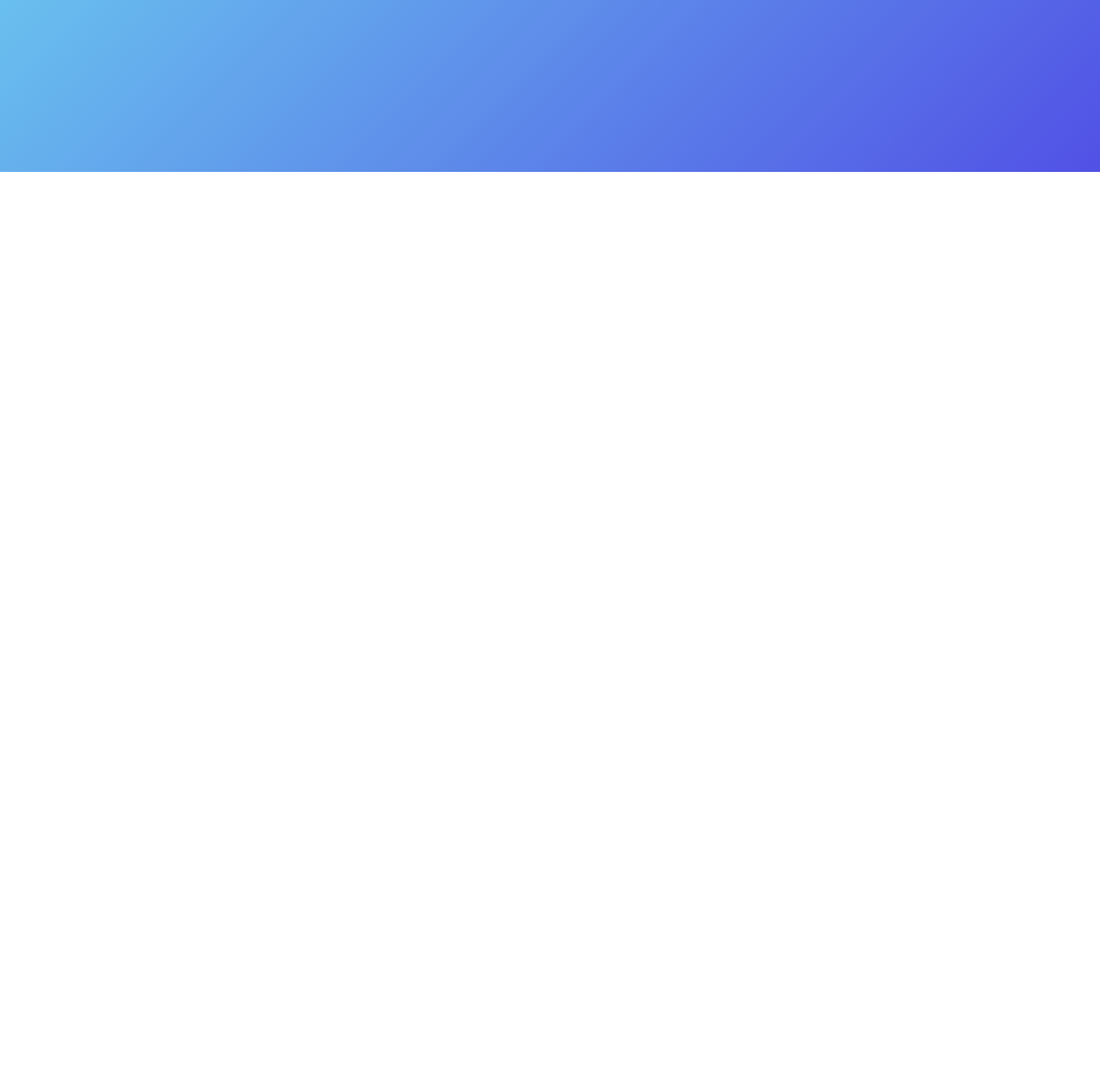
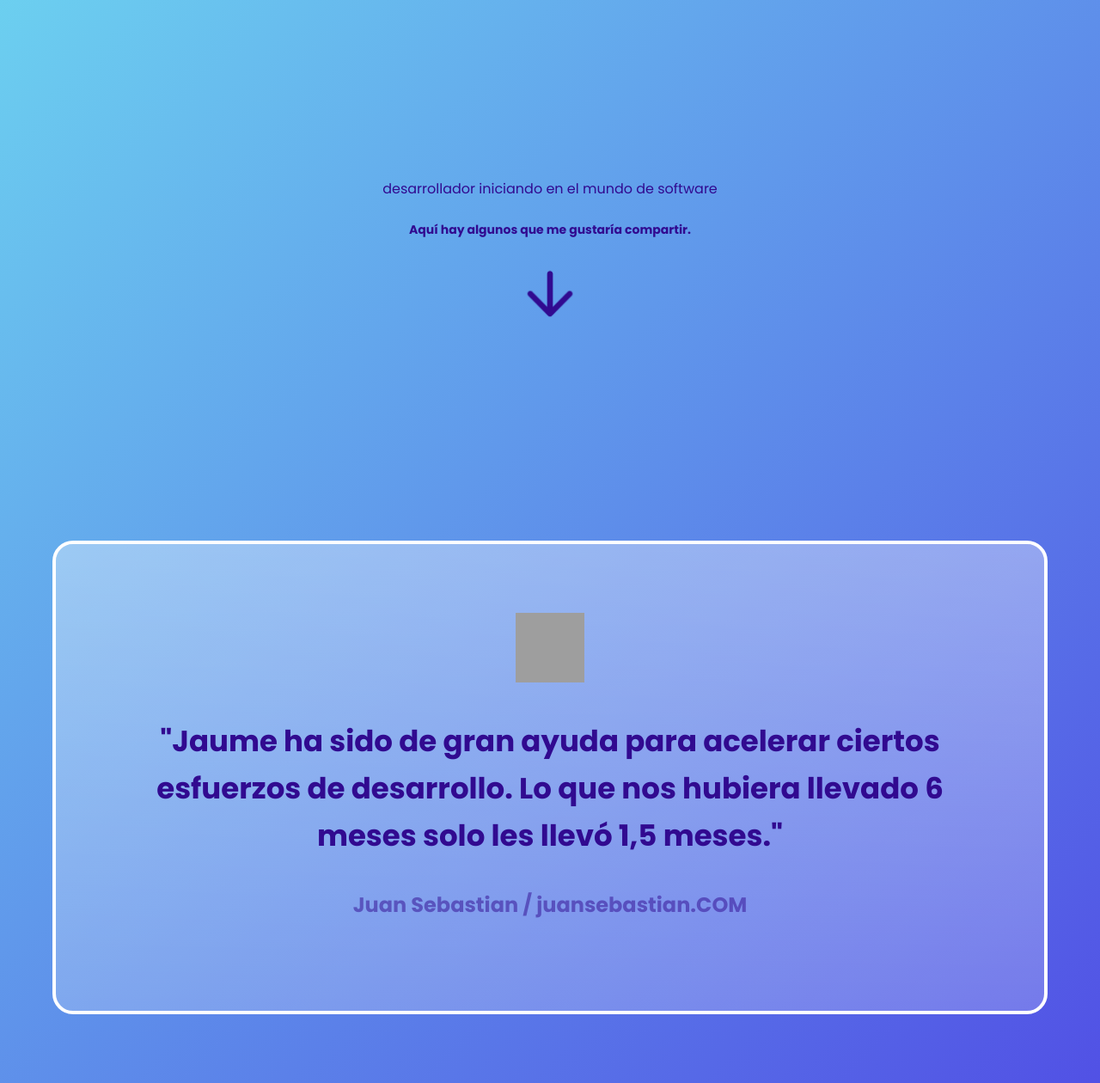
Before and after one commit to JsMelix/Taller-Portfolio, a plain HTML site: page index.html in a window 1280 px wide. Shown: the part 600-1860 px from the top of the page at 86% size. Before the commit the page ends 800 px from the top, so only its background shows below. Drawn offline with Linux system fonts and the light colour scheme; grey boxes are pictures that could not be loaded.

Commit message:
clase 10 reto testimonio mensaje personal

```diff
--- /dev/null
+++ b/css/comment.css
@@ -0,0 +1,34 @@
+.comment {
+    padding-block-start: 200px;
+    padding-block-end: 200px;
+    display: flex;
+    flex-direction: column;
+    justify-content: center;
+    align-items: center;
+    text-align: center;
+    gap: 24px;
+  }
+
+  .comment p {
+    margin: 0;
+  }
+
+  .comment .comment-first-text {
+    font: var(--body1);
+  }
+
+  .comment .coment-second-text {
+    font: var(--button);
+  }
+
+  .comment img {
+    inline-size: 80px;
+    block-size: 80px;
+  }
+
+  @media screen and (max-width: 768px) {
+      .comment {
+      padding-block-start: 40px;
+      padding-block-end: 40px;
+    }
+  }
--- a/css/index.css
+++ b/css/index.css
@@ -4,6 +4,10 @@
 @import "./hero.css";
 @import "./wrapper.css";
 @import "./menu.css";
+@import "./comment.css";
+@import "./testimonio.css";
+
+
 
 /*@import "./contenedor-button.css";*/
 
--- /dev/null
+++ b/css/testimonio.css
@@ -0,0 +1,35 @@
+.testimonio {
+    border-radius: 24px;
+    border: white solid 4px;
+    padding: 24px;
+    background: linear-gradient(rgba(255, 255, 255, 0.2),rgba(255, 0, 0, 0)) padding-box, linear-gradient(to top, rgba(255, 255, 255, 0.2), rgba(255, 255, 255, 0.2)) border-box;
+    text-align: center;
+    margin: 40px 0 80px 0;
+  }
+
+  .testimonio .testimonio-coment {
+    font: var(--headline5);
+    text-align: left;
+  }
+
+  .testimonio .testimonio-name {
+    font: var(--caption);
+    text-align: left;
+    opacity: 0.5;
+  }
+
+  @media screen and (min-width: 768px) {
+      .testimonio {
+      padding: 80px;
+    }
+
+    .testimonio .testimonio-coment {
+      font: var(--headline4);
+      text-align: center;
+    }
+
+    .testimonio .testimonio-name {
+      font: var(--headline5);
+      text-align: center;
+    }
+  }
--- a/index.html
+++ b/index.html
@@ -36,7 +36,6 @@
 
 
 
-
   <section class="hero" id="main">
 
 
@@ -64,6 +63,20 @@
       </div>
     </section>
 
+    <section class="comment">
+      <p class="comment-first-text">
+        desarrollador iniciando en el mundo de software
+      </p>
+      <p class="coment-second-text">Aquí hay algunos que me gustaría compartir.</p>
+      <a href="#project">
+        <img src="./images/arrow-down.png" alt="Flecha morada apuntando hacia abajo">
+      </a>
+    </section>
 
+    <div class="testimonio">
+      <img src="./images/20221017_191822-modified2.png" width="80" height="81" alt="">
+      <p class="testimonio-coment">"Jaume ha sido de gran ayuda para acelerar ciertos esfuerzos de desarrollo. Lo que nos hubiera llevado 6 meses solo les llevó 1,5 meses."</p>
+      <p class="testimonio-name">Juan Sebastian / juansebastian.COM</p>
+    </div>
 </body>
 </html>
```
Also changed, not shown: images/arrow-down.png (added), images/chat.openai.com_chat (1).png (deleted), images/chat.openai.com_chat (2).png (deleted), images/chat.openai.com_chat.png (deleted), 1 other file.
